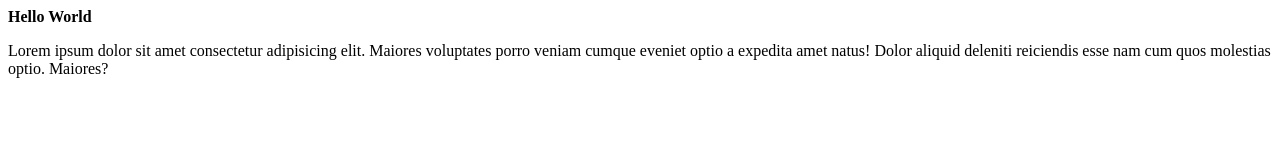
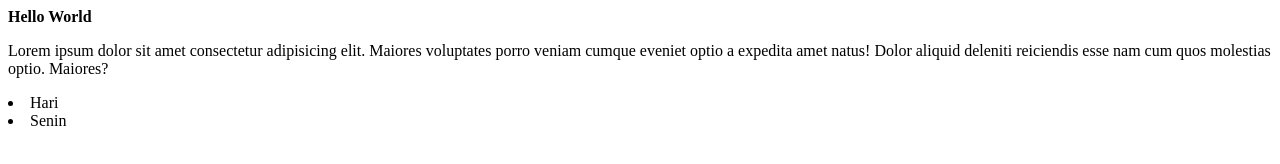
Before and after one commit to RizkyBani/gitRemote2, a plain HTML site: page index.html in a window 1280 px wide. Drawn offline with Linux system fonts and the light colour scheme.

Commit message:
Menambahkan list

```diff
--- a/index.html
+++ b/index.html
@@ -11,6 +11,8 @@
     <b>Hello World</b>
     <p>Lorem ipsum dolor sit amet consectetur adipisicing elit. Maiores voluptates porro veniam cumque eveniet optio a
         expedita amet natus! Dolor aliquid deleniti reiciendis esse nam cum quos molestias optio. Maiores?</p>
+    <li>Hari</li>
+    <li>Senin</li>
 </body>
 
 </html>
```
